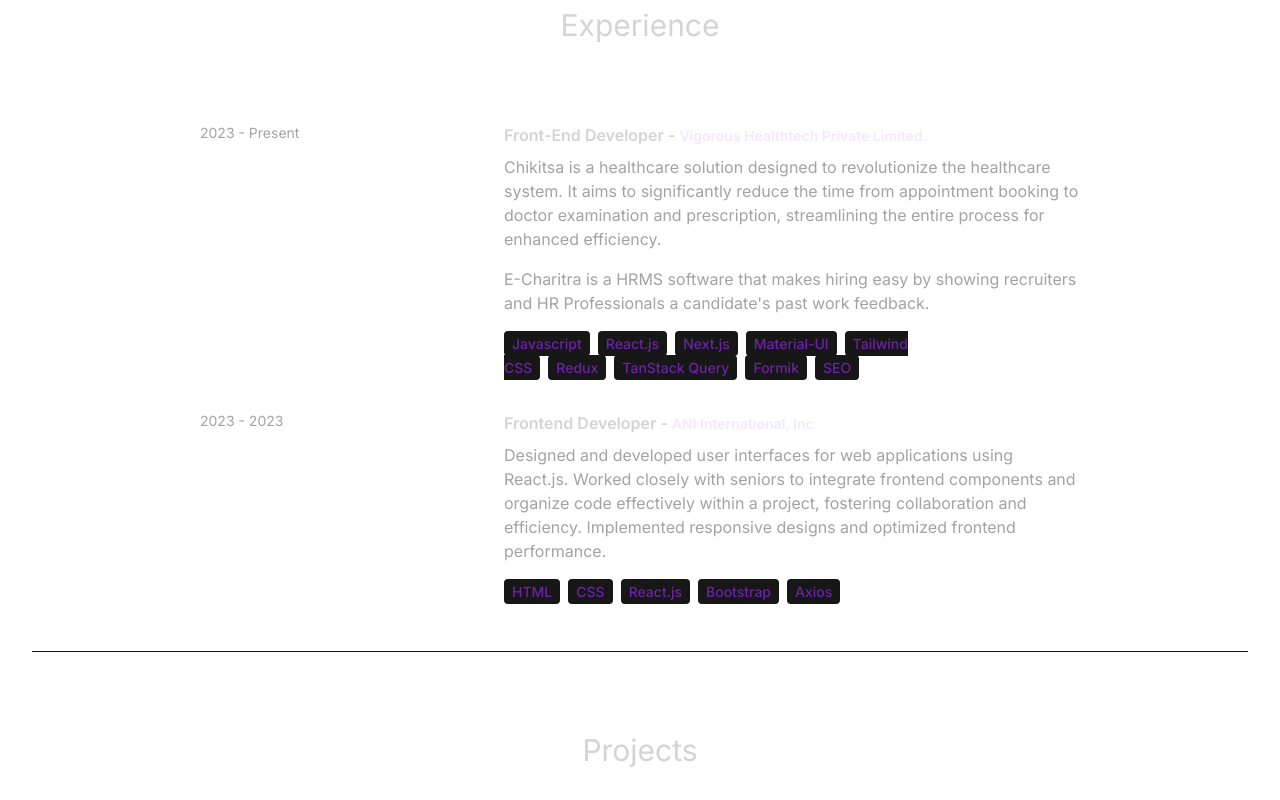
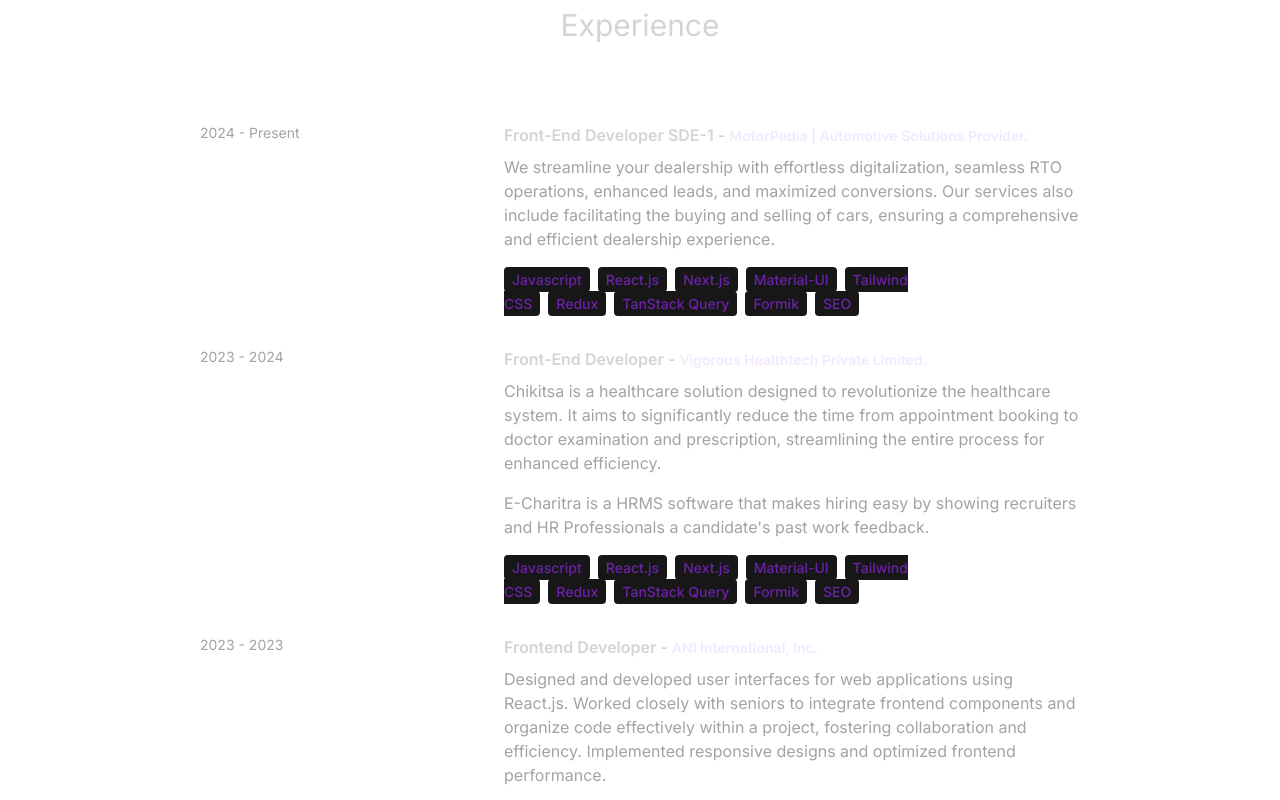
Before and after one commit to shantam-verma/portfolio-shantam, a React (Vite) app: page / in a window 1280 px wide. Shown: the part 2100-2900 px from the top of the page. Built offline with nearby package versions, Linux system fonts and the light colour scheme.

Commit message:
motor pedia experience added

```diff
--- a/src/constants/index.js
+++ b/src/constants/index.js
@@ -10,7 +10,24 @@ export const ABOUT_TEXT = `Hey there, I'm Shantam Verma, a passionate Front-End
 
 export const EXPERIENCES = [
   {
-    year: "2023 - Present",
+    year: "2024 - Present",
+    role: "Front-End Developer SDE-1",
+    company: "MotorPedia | Automotive Solutions Provider.",
+    description: `We streamline your dealership with effortless digitalization, seamless RTO operations, enhanced leads, and maximized conversions. Our services also include facilitating the buying and selling of cars, ensuring a comprehensive and efficient dealership experience.`,
+    technologies: [
+      "Javascript",
+      "React.js",
+      "Next.js",
+      "Material-UI",
+      "Tailwind CSS",
+      "Redux",
+      "TanStack Query",
+      "Formik",
+      "SEO",
+    ],
+  },
+  {
+    year: "2023 - 2024",
     role: "Front-End Developer",
     company: "Vigorous Healthtech Private Limited.",
     description: `Chikitsa is a healthcare solution designed to revolutionize the healthcare system. It aims to significantly reduce the time from appointment booking to doctor examination and prescription, streamlining the entire process for enhanced efficiency.`,
```
